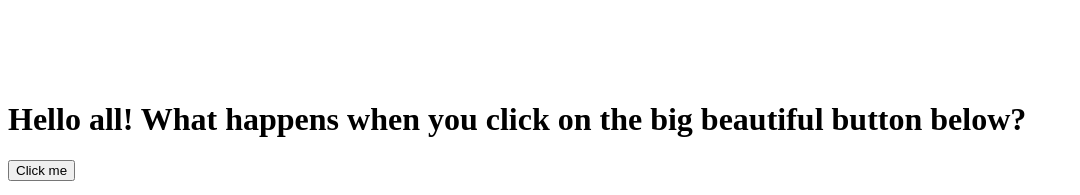
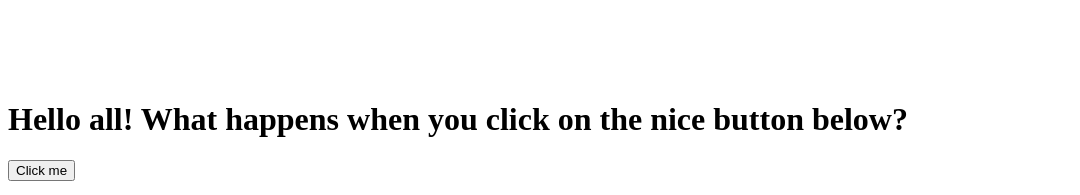
Before and after one commit to shakey0/Serverless-Deployment, a plain HTML site: page index.html in a window 1280 px wide. Shown: the top 195 px of the page, without its empty margins (0-1080 px from the left). Drawn offline with Linux system fonts and the light colour scheme.

Commit message:
Little test change3

```diff
--- a/index.html
+++ b/index.html
@@ -17,7 +17,7 @@
       <br><br><br><br>
       <h1>
         Hello
-        <span id="response">all! What happens when you click on the big beautiful button below?</span>
+        <span id="response">all! What happens when you click on the nice button below?</span>
       </h1>
 
       <button type="button" onclick="handleClick()">Click me</button><br>
```
